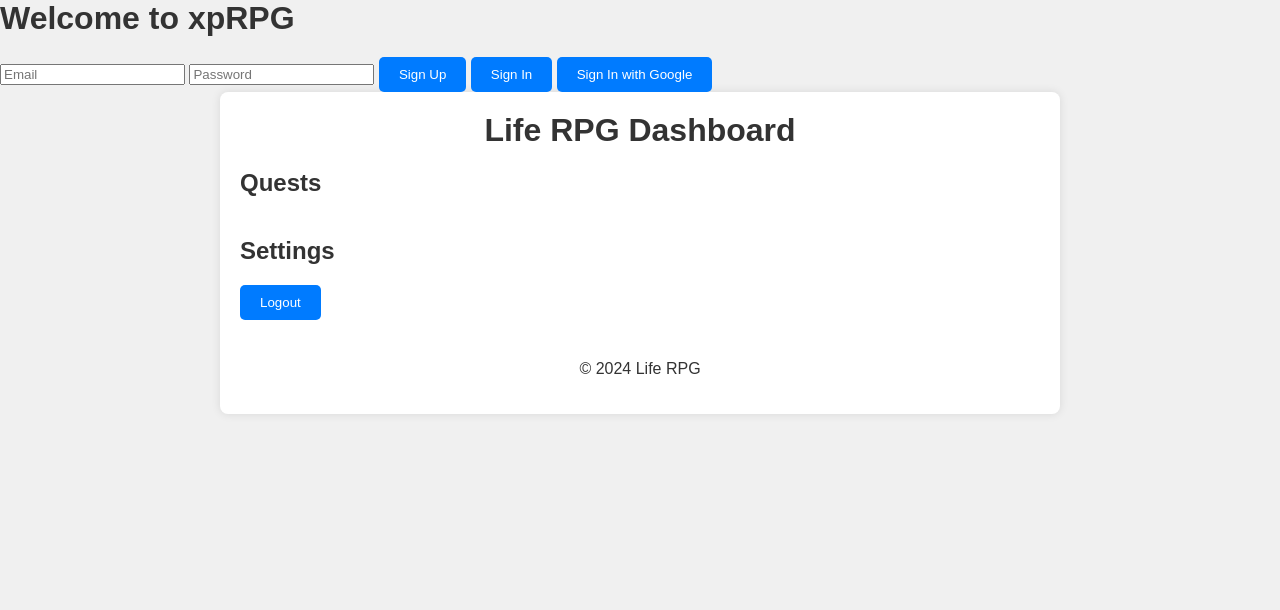
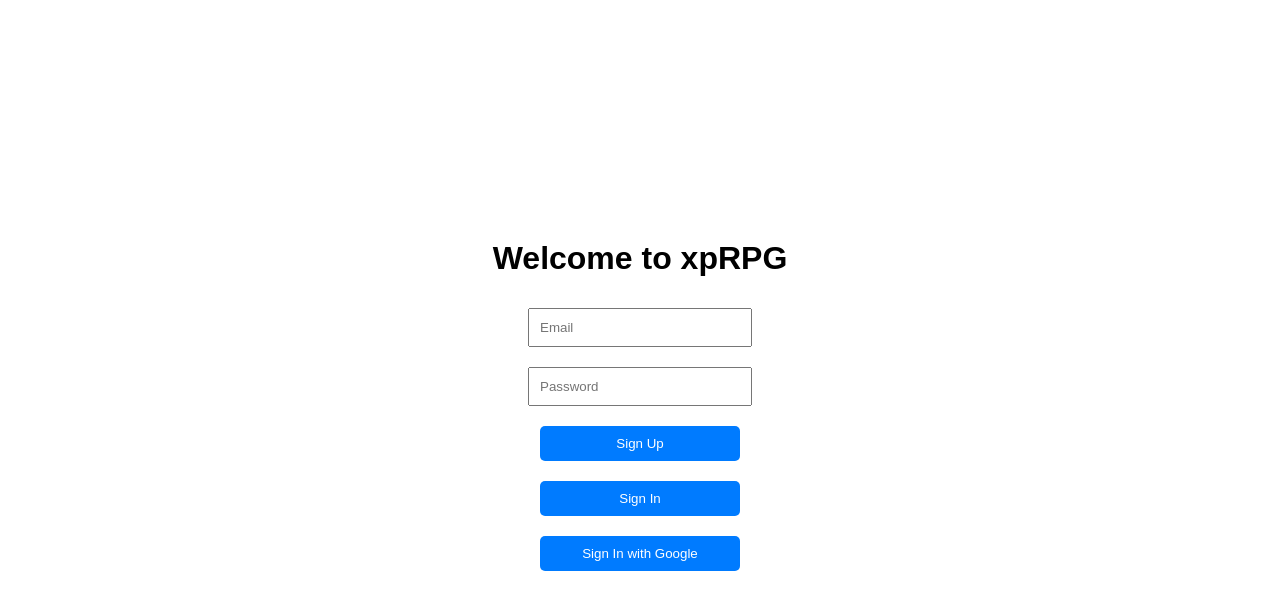
Before and after one commit to xpRPG/xpRPG, a plain HTML site: page index.html in a window 1280 px wide. Drawn offline with Linux system fonts and the light colour scheme; no server answers.

Commit message:
Update styles.css

```diff
--- a/styles.css
+++ b/styles.css
@@ -1,30 +1,32 @@
-body {
+body, html {
+  height: 100%;
+  margin: 0;
   font-family: Arial, sans-serif;
-  background-color: #f0f0f0;
-  color: #333;
-  margin: 0;
-  padding: 0;
 }
 
-#app {
-  max-width: 800px;
-  margin: 0 auto;
-  padding: 20px;
-  background-color: #fff;
-  border-radius: 8px;
-  box-shadow: 0 0 10px rgba(0, 0, 0, 0.1);
-}
-
-header, footer {
+.centered {
+  display: flex;
+  flex-direction: column;
+  justify-content: center;
+  align-items: center;
+  height: 100%;
   text-align: center;
 }
 
-h1, h2 {
-  margin: 0 0 20px;
+.hidden {
+  display: none;
 }
 
-section {
-  margin-bottom: 40px;
+#auth-container {
+  display: flex;
+  flex-direction: column;
+  align-items: center;
+}
+
+#auth-container input, #auth-container button {
+  margin: 10px 0;
+  padding: 10px;
+  width: 200px;
 }
 
 button {
@@ -39,3 +41,7 @@ button {
 button:hover {
   background-color: #0056b3;
 }
+
+#app {
+  display: none; /* Hidden by default, shown after login */
+}
```
